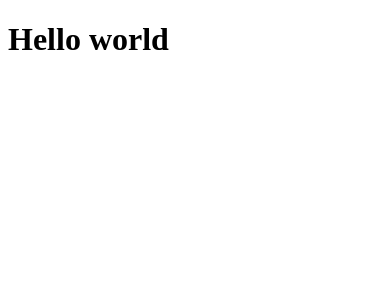
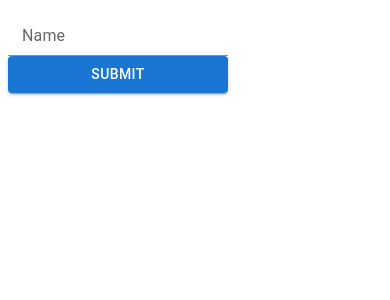
Before and after one commit to PPTZZ/goit-react-hw-02-phonebook, a React (Vite) app: page / in a window 390 px wide. Shown: the top 300 px of the page. Built offline with nearby package versions, Linux system fonts and the light colour scheme.

Commit message:
started phone book

```diff
--- a/src/App.jsx
+++ b/src/App.jsx
@@ -1,10 +1,10 @@
+import { Component } from 'react'
+import InputForm from './InputForm'
 
-const App = () => {
-
-  return(
-    <>
-      <h1>Hello world</h1>
-    </>
-  );
-};
-export default App;
+export default class App extends Component {
+  render() {
+    return (
+      <InputForm/>
+    )
+  }
+}
--- /dev/null
+++ b/src/InputForm.jsx
@@ -0,0 +1,26 @@
+import { Button, FormControl, Input, InputLabel } from '@mui/material';
+import { Component } from 'react';
+
+export default class InputForm extends Component {
+
+	render() {
+		return (
+			<>
+				<FormControl>
+					<InputLabel htmlFor='name-input'>Name</InputLabel>
+					<Input
+						onSubmit={this.handleSubmit}
+						id='name-input'
+						type='text'
+						name='name'
+						pattern="^[a-zA-Zа-яА-Я]+(([' -][a-zA-Zа-яА-Я ])?[a-zA-Zа-яА-Я]*)*$"
+						title="Name may contain only letters, apostrophe, dash and spaces. For example Adrian, Jacob Mercer, Charles de Batz de Castelmore d'Artagnan."
+					/>
+					<Button variant='contained' type='submit'>
+						Submit
+					</Button>
+				</FormControl>
+			</>
+		);
+	}
+}
```
Also changed, not shown: src/Search.jsx (added, +9 -0 lines).
